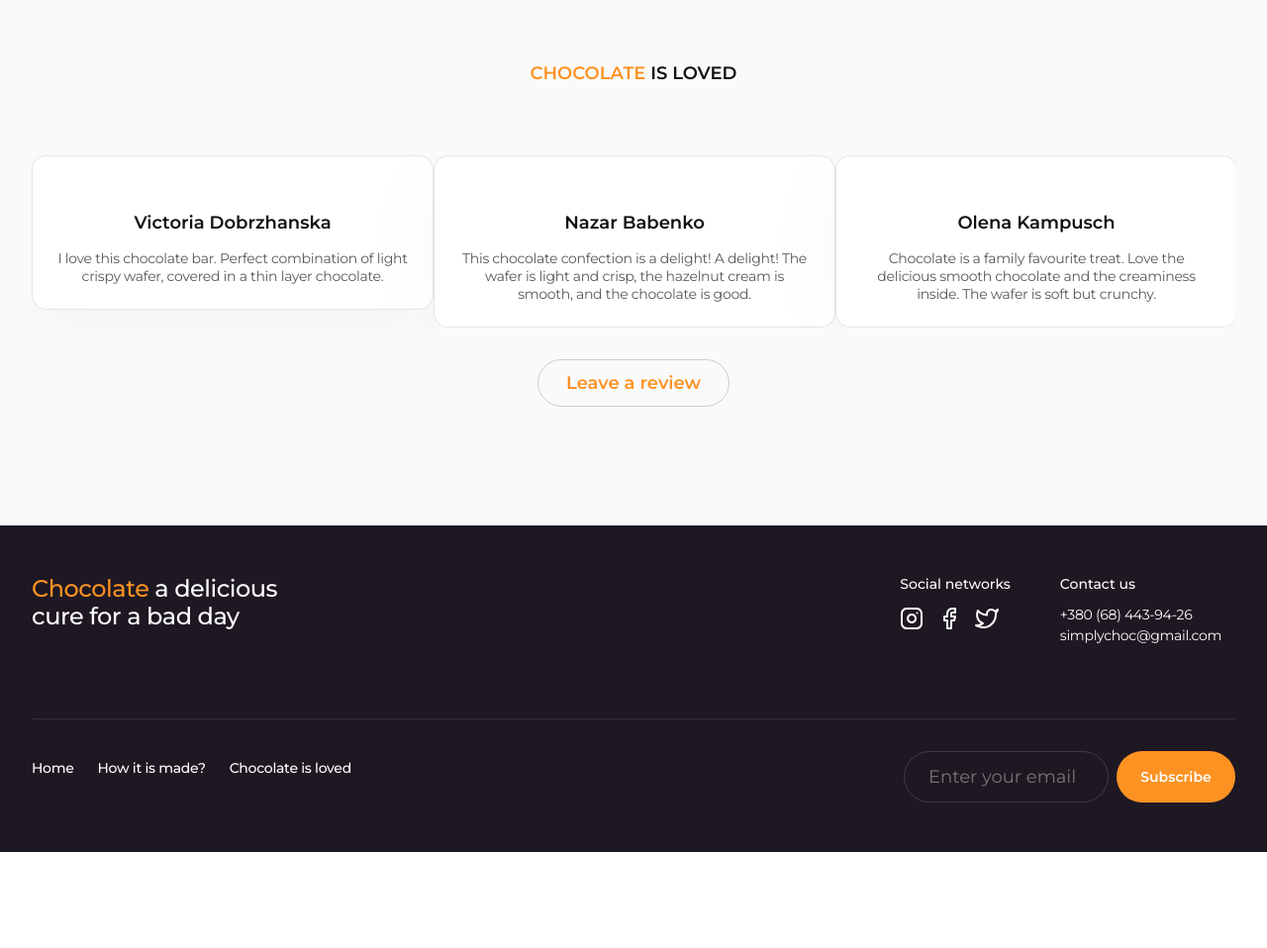
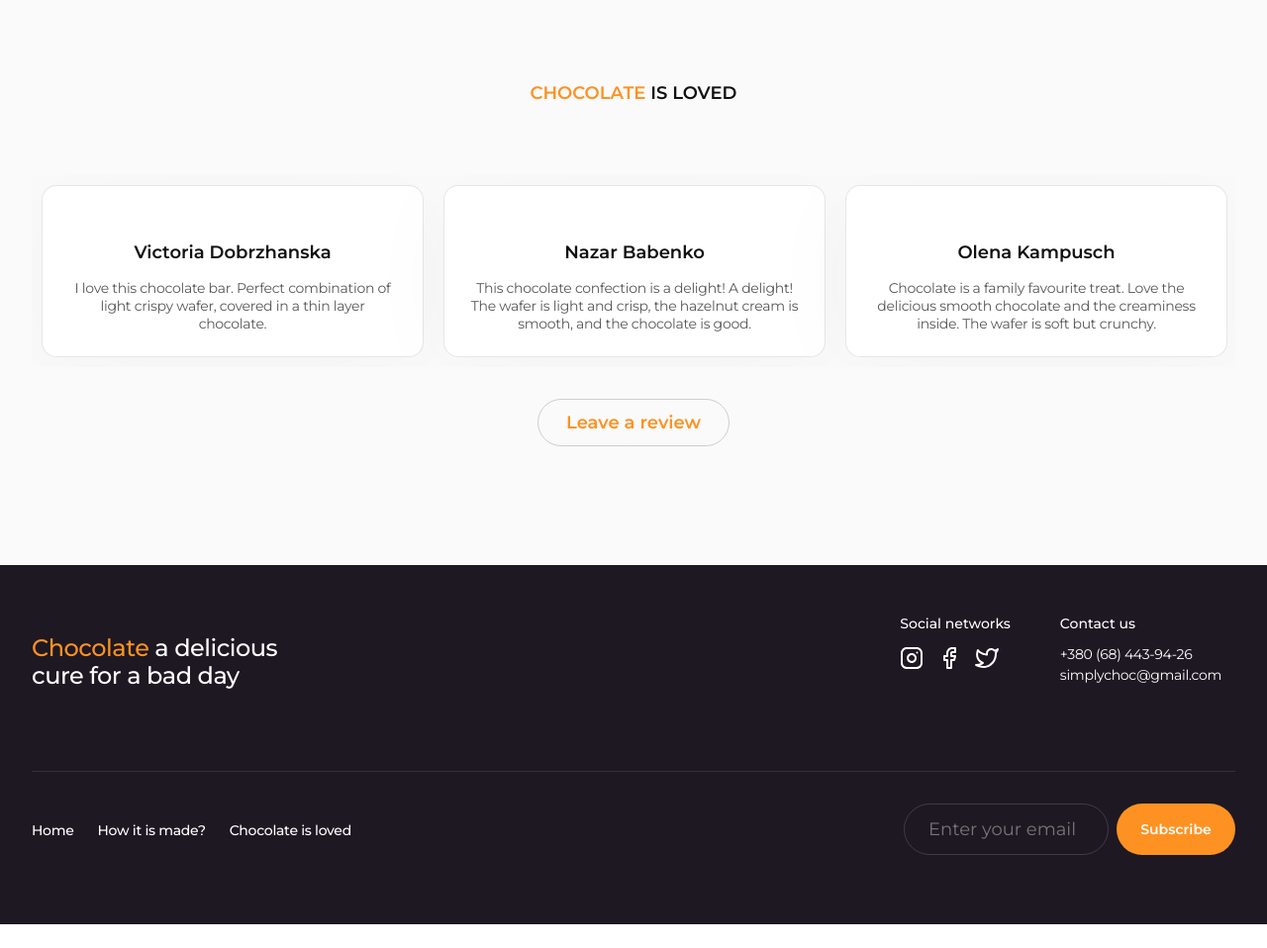
Before and after one commit to Kate-Iva/project-sweets, a website built with Vite: page src/index.html in a window 1280 px wide. Shown: the part 4582-5540 px from the top of the page at 99% size. Before the commit the page ends 5467 px from the top, so only its background shows below. Built offline with nearby package versions, Linux system fonts and the light colour scheme.

Commit message:
Sellers and Footer fixed

```diff
--- a/src/css/footer.css
+++ b/src/css/footer.css
@@ -23,6 +23,7 @@
   .footer-heading-block {
   margin-right: auto;
   margin-bottom: 32px;
+  margin-top: 20px;
   }
 
   .footer-heading {
@@ -133,6 +134,7 @@
   }
    .footer-form {
   display: flex;
+  margin-bottom: 20px;
    }
   .footer-input {
       width: 207px;
--- a/src/css/sellers.css
+++ b/src/css/sellers.css
@@ -98,6 +98,10 @@ background: #FFF;
     padding-bottom: 28px;
     text-align: center;
 }
+
+.slick-slide {
+    margin: 10px;
+}
 @media screen and (min-width: 768px) {
 /*.sellers {
     max-width: 704px;
```
